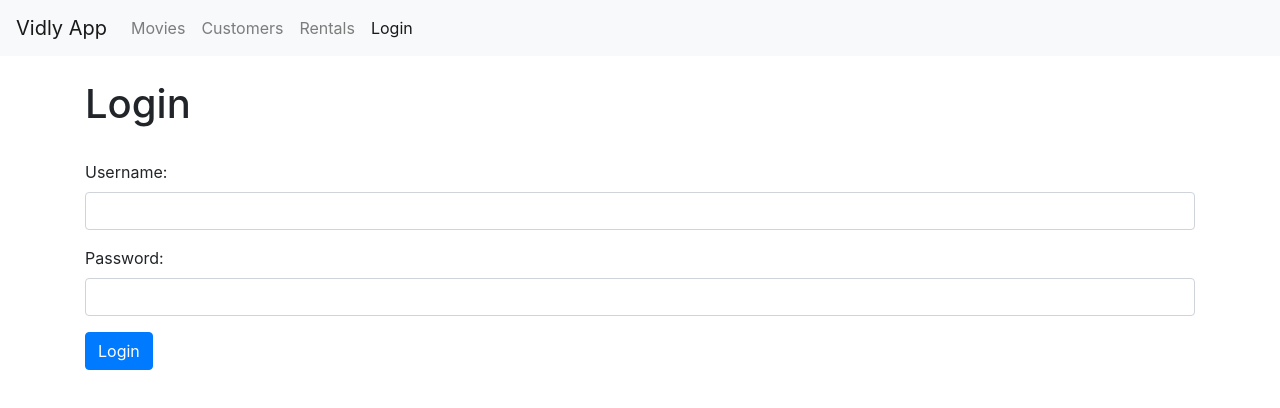
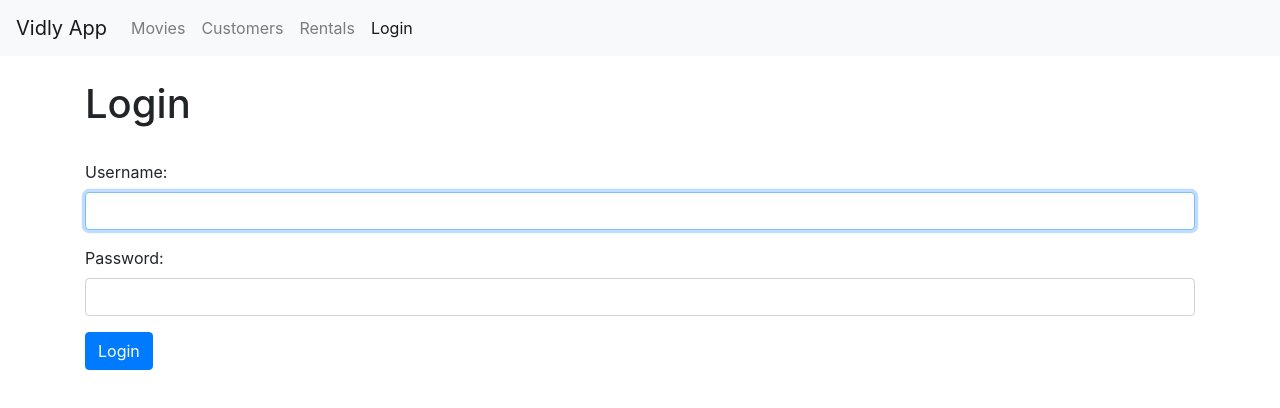
Before and after one commit to marzena-szopinska/Vidly, a React (Create React App) app: page /login in a window 1280 px wide. Shown: the top 408 px of the page. Built offline with nearby package versions, Linux system fonts and the light colour scheme.

Commit message:
changed regular inputs into controlled elements

```diff
--- a/src/components/login.jsx
+++ b/src/components/login.jsx
@@ -1,18 +1,40 @@
 import React from 'react';
 
-const Login = () => {
+class Login extends React.Component {
+    state = {
+        account: { username: '', password: '' }
+    };
+
+    handleSubmit = (e) => {
+        // prevent a full page reload
+        e.preventDefault();
+    }
+
+    handleChange = e => {
+        const account = { ...this.state.account };
+        account[e.currentTarget.name] = e.currentTarget.value;
+        this.setState({ account });
+        // test
+        console.log(this.state.account.username);
+        console.log(this.state.account.password);
+    }
+
+    render() {
+
+        const { account } = this.state;
+
         return (
             <div>
                 <h1>Login</h1>
                 <br />
-            <form>
+                <form onSubmit={this.handleSubmit}>
                     <div className='form-group'>
                         <label htmlFor='username'>Username:</label>
-                    <input id='username' type='text' className='form-control' />
+                        <input value={account.username} onChange={this.handleChange} name='username' autoFocus id='username' type='text' className='form-control' />
                     </div>
                     <div className='form-group'>
                         <label htmlFor='password'>Password:</label>
-                    <input id='password' type='text' className='form-control' />
+                        <input value={account.password} onChange={this.handleChange} name='password' id='password' type='text' className='form-control' />
                     </div>
                     <button className='btn btn-primary'>Login</button>
 
@@ -23,4 +45,6 @@ const Login = () => {
         );
     }
 
+}
+
 export default Login;
```
Lines whose indentation alone changed are shown as unchanged.
